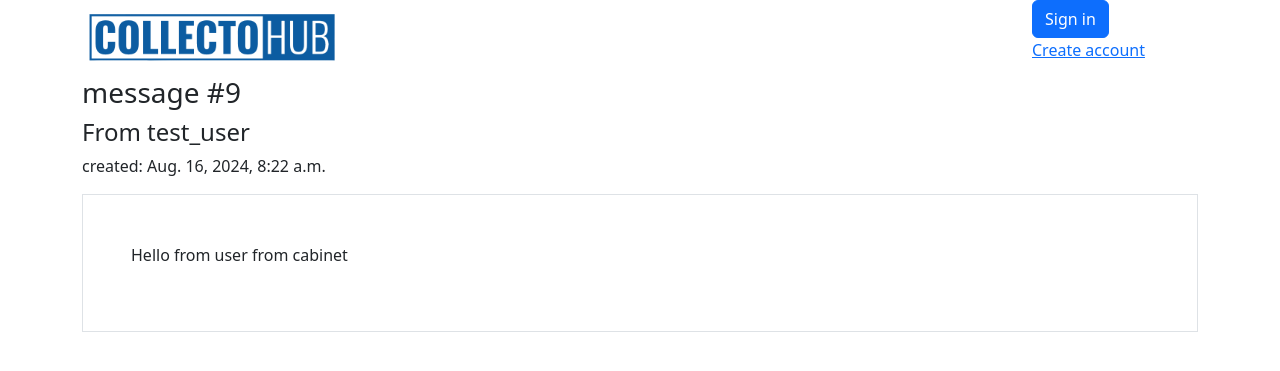
After one commit to DanielUA/coin_project, a Django app: page /message/9/ in a window 1280 px wide. The commit adds this page. Shown: the top 371 px of the page. Run offline with Django 5.2, Linux system fonts and the light colour scheme; data comes from the database, SQL or seed files in the repository; both versions use the stored data as it was after the commit; some libraries are stand-ins or nearby versions.

Commit message:
add messages

```diff
--- a/coins/admin.py
+++ b/coins/admin.py
@@ -30,3 +30,7 @@ class CoinAdmin(admin.ModelAdmin):
 @admin.register(Box)
 class BoxAdmin(admin.ModelAdmin):
     list_display = ['name']
+
+@admin.register(Message)
+class MessageAdmin(admin.ModelAdmin):
+    list_display = ['author', 'recipient', 'is_read', 'created']
--- a/coins/models.py
+++ b/coins/models.py
@@ -18,6 +18,10 @@ class UserProfile(models.Model):
 
     def exchanged_coins(self):
         return self.user.coins.filter(status='e')
+
+    def unread_messages_count(self):
+        return self.user.received_messages.filter(is_read=False).count()
+
 
 
 class Continent(models.Model):
@@ -114,3 +118,16 @@ class Offer(models.Model):
     responder = models.ForeignKey(User, related_name='offers_look', on_delete=models.CASCADE)
     status = models.CharField(max_length=1, choices=status_choices, default='c')
     created = models.DateTimeField(auto_now_add=True)
+
+class Message(models.Model):
+    text = models.TextField()
+    author = models.ForeignKey(User, related_name="created_messages", on_delete=models.CASCADE)
+    recipient = models.ForeignKey(User, related_name="received_messages", on_delete=models.CASCADE)
+    created = models.DateTimeField(auto_now_add=True)
+    is_read = models.BooleanField(default=False)
+
+    def __str__(self):
+        return f"{self.author}"
+
+    class Meta:
+        ordering = ['-created']
--- a/coins/templates/coins/base.html
+++ b/coins/templates/coins/base.html
@@ -54,6 +54,14 @@
           {% endif %}
           <br>
           <a href="{% url 'coins:user-cabinet' pk=user.id %}">Personal cabinet</a>
+
+          <br>
+            <a href="{% url 'coins:user-mail-box' pk=user.id %}">
+              mailbox
+              {% if user.profile.unread_messages_count %}
+              : ({{ user.profile.unread_messages_count }})
+              {% endif %}
+            </a>
           {% if user.is_superuser %}
           <div>
               <a href="{% url 'coins:coins-to-send' %}">
--- /dev/null
+++ b/coins/templates/coins/message_detail.html
@@ -0,0 +1,17 @@
+{% extends 'coins/base.html' %}
+{% block title %}
+message #{{ message.id }}
+{% endblock %}
+{% block content %}
+<h3>message #{{ message.id }}</h3>
+    <h4>From {{message.author }}</h4>
+    <p>
+        created: {{message.created}}
+    </p>
+    <div class="p-5 border">
+        <p>
+            {{message.text}}
+        </p>
+    </div>
+
+{% endblock %}
--- a/coins/urls.py
+++ b/coins/urls.py
@@ -18,11 +18,14 @@ urlpatterns = [
     path('offer/<int:pk>/accept/', views.accept_offer, name='accept-offer'),
     path('create/account/page/', views.CreateUserView.as_view(), name='create-account-page'),
     path('create/account/new/', views.create_new_account, name='create-new-account'),
-    path('user/cabinet/<int:pk>', views.UserCabinetView.as_view(), name='user-cabinet'),
+    path('user/cabinet/<int:pk>/', views.UserCabinetView.as_view(), name='user-cabinet'),
     path('coin/change/status/', views.coin_change_status, name='coin-change-status'),
     path('continent/<int:pk>/', views.ContinentDetailView.as_view(), name='continent-detail'),
     path('country/<int:pk>/', views.CountryDetailView.as_view(), name='country-detail'),
     path('coins/send/', views.CoinsToSendListView.as_view(), name='coins-to-send'),
     path('coin/sended/', views.coin_sended, name='coins-sended'),
-
+    path('user/mailbox/<int:pk>/', views.MailBox.as_view(), name='user-mail-box'),
+    path('message/<int:pk>/', views.MessageDetailView.as_view(), name='message-detail'),
+    path('message/create/<int:pk>/', views.create_new_message, name='create-new-message'),
+    path('message/cabinet/create/<int:pk>/', views.message_from_cabinet, name='message-from-cabinet'),
 ]
--- a/coins/views.py
+++ b/coins/views.py
@@ -1,5 +1,5 @@
 from django.http import HttpResponseRedirect
-from django.shortcuts import get_object_or_404, render
+from django.shortcuts import get_object_or_404, redirect, render
 from django.urls import reverse
 from django.views.generic import TemplateView, DetailView, ListView
 from django.contrib.auth import logout, login, authenticate
@@ -16,6 +16,10 @@ class IndexView(TemplateView):
 
 class CoinDetailView(DetailView):
     model = Coin
+    extra_context = {
+        'form': MessageForm(),
+
+    }
 
 
 
@@ -124,6 +128,10 @@ class UserCabinetView(DetailView):
     model = User
     template_name = 'coins/user_cabinet.html'
     context_object_name = 'owner'
+    extra_context = {
+        'form': MessageForm(),
+    }
+
 
 def coin_change_status(request):
     pk = request.POST.get('pk')
@@ -151,3 +159,58 @@ def coin_sended(request):
     coin.status = 's'
     coin.save()
     return HttpResponseRedirect(reverse('coins:coins-to-send'))
+
+class MailBox(DetailView):
+    model = User
+    template_name = 'coins/mail_box.html'
+    context_object_name = 'owner'
+
+class MessageDetailView(DetailView):
+    model = Message
+
+    def get_object(self, queryset=None):
+        object = super().get_object(queryset=queryset)
+        if self.request.user == object.recipient:
+            object.is_read = True
+            object.save()
+        return object
+
+def create_new_message(request, pk):
+    author_id = request.POST.get('author_id')
+    recipient_id = request.POST.get('recipient_id')
+    f = MessageForm(request.POST)
+    new_message = f.save(commit=False)
+    new_message.author_id = author_id
+    new_message.recipient_id = recipient_id
+    new_message.save()
+    return HttpResponseRedirect(reverse('coins:coin-detail', args=[pk]))
+
+def message_from_cabinet(request, pk):
+    author_id = request.POST.get('author_id')
+    recipient_id = request.POST.get('recipient_id')
+    f = MessageForm(request.POST)
+    new_message = f.save(commit=False)
+    new_message.author_id = author_id
+    new_message.recipient_id = recipient_id
+    new_message.save()
+    return HttpResponseRedirect(reverse('coins:user-cabinet', args=[pk]))
+
+# def message_from_cabinet(request, pk):
+#     if request.method == 'POST':
+#         f = MessageForm(request.POST)
+#         if f.is_valid():
+#             new_message = f.save(commit=False)
+#             new_message.author_id = request.POST.get('author_id')
+#             new_message.recipient_id = request.POST.get('recipient_id')
+#             new_message.save()
+#             return redirect('coins:coin-detail', pk=pk)
+#         else:
+#             print(f.errors)  # This will print the form errors to the console
+#             owner = get_object_or_404(User, pk=pk)
+#             return render(request, 'coins/user_cabinet.html', {
+#                 'owner': owner,
+#                 'form': f,
+#                 'error': 'There was an issue with your submission.'
+#             })
+#     else:
+#         return redirect('coins:user-cabinet', pk=pk)
```
Also changed, not shown: coins/forms.py (+9 -0 lines), coins/templates/coins/coin_detail.html (+12 -1 lines), coins/templates/coins/mail_box.html (added, +35 -0 lines), coins/templates/coins/user_cabinet.html (+10 -0 lines), coins/migrations/0019_message.py (added), db.sqlite3, media_files/products_image/france_20_centimes_1963_a.jpg (added), media_files/products_image/france_20_centimes_1963_al.jpg (added), media_files/products_image/france_20_centimes_1963_r.jpg (added), media_files/products_image/france_20_centimes_1963_rl.jpg (added), media_files/products_image/france_20_centimes_1963_rl_yyfaKyd.jpg (added).
